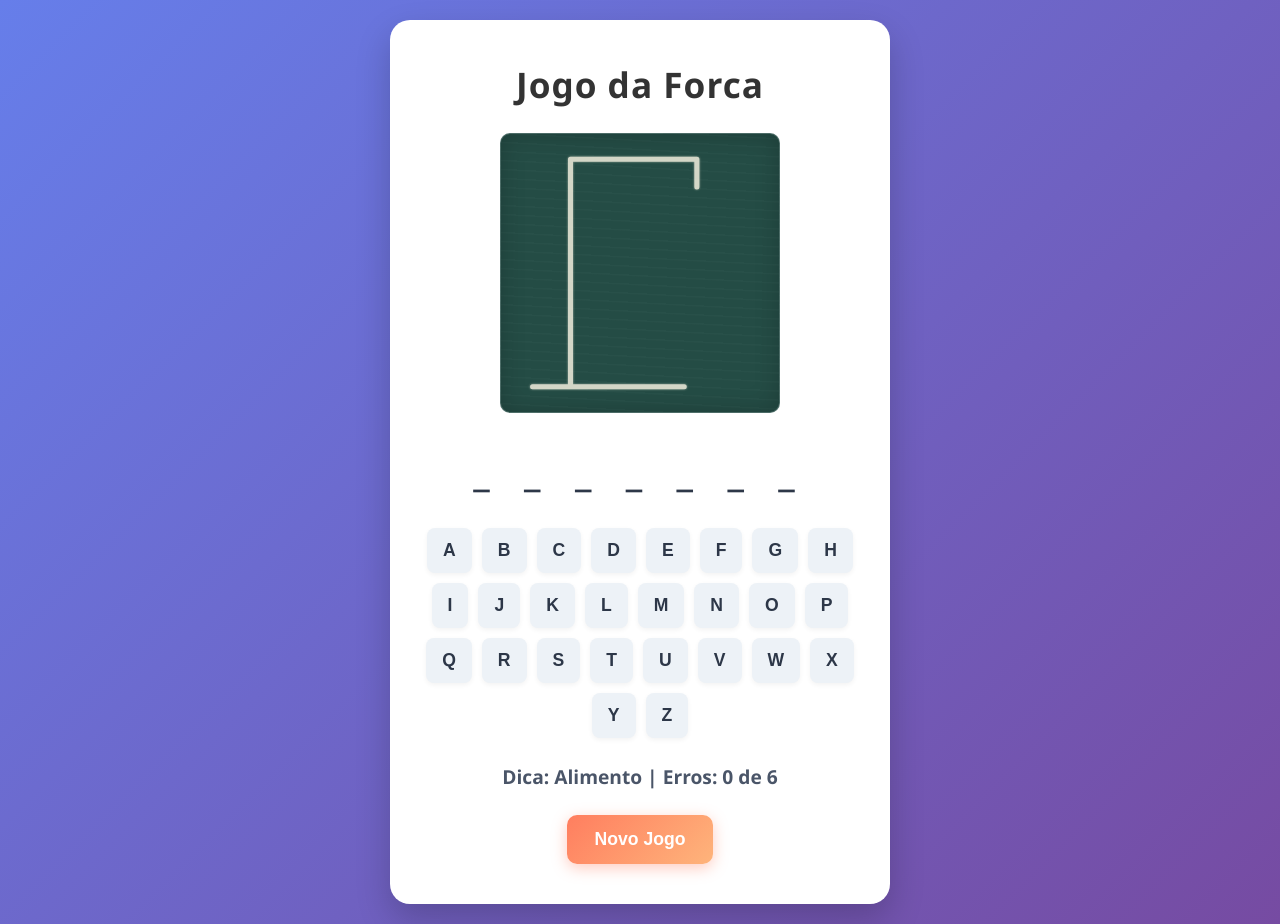
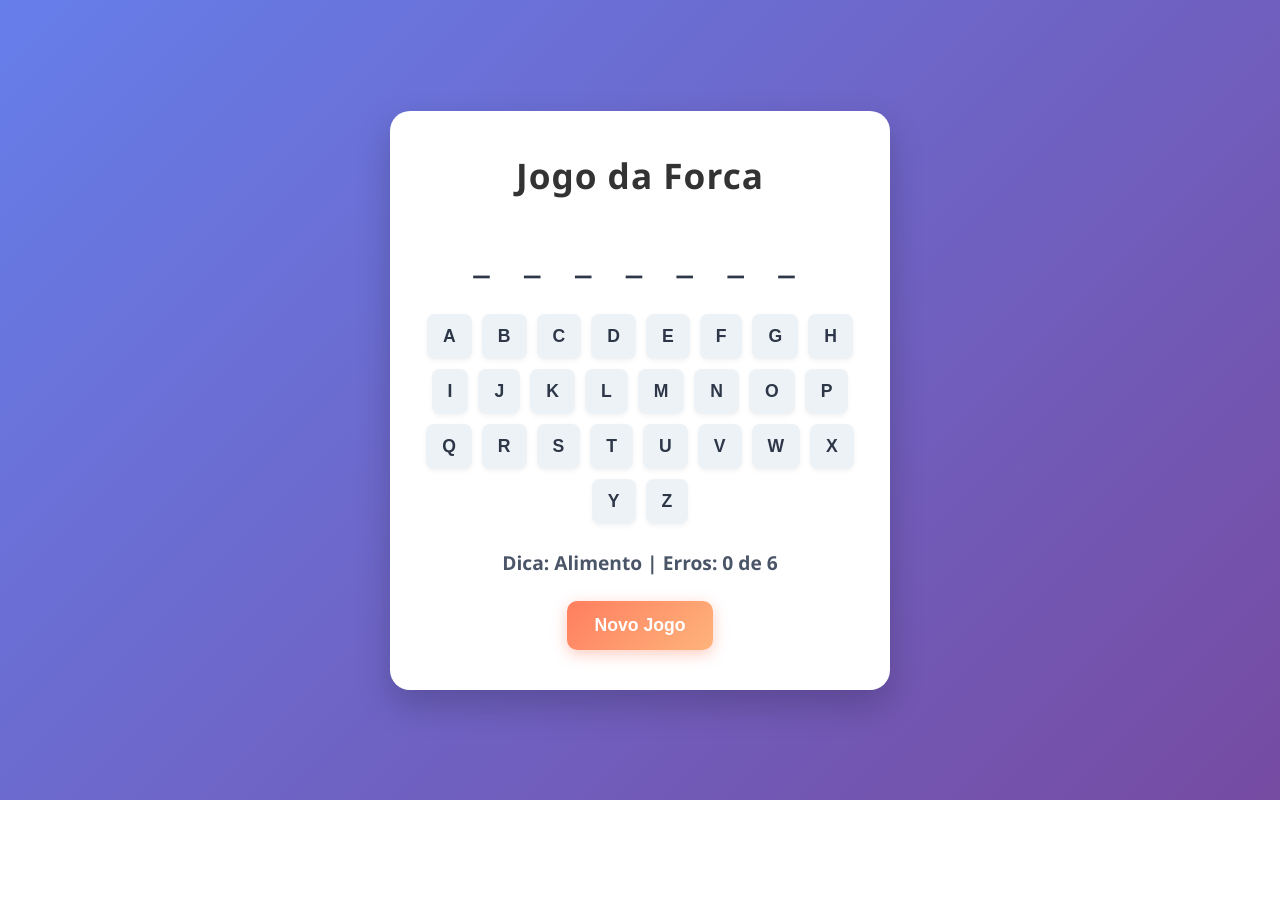
Before and after one commit to valentinaszx/jogo-da-forca, a plain HTML site: page index.html in a window 1280 px wide. After the commit the page ends 800 px from the top, so only its background shows below. Drawn offline with Linux system fonts and the light colour scheme.

Commit message:
Remove estrutura SVG da forca e estilos relacionados

```diff
--- a/index.html
+++ b/index.html
@@ -10,11 +10,6 @@
 <body>
   <div class="container">
     <h1>Jogo da Forca</h1>
-    <div class="forca-palco">
-      <svg id="forca" viewBox="0 0 220 220" role="img" aria-label="Estrutura da forca">
-        <path class="forca-estrutura" d="M25 200 H145 M55 200 V20 H155 V42" />
-      </svg>
-    </div>
     <div id="palavra" class="palavra"></div>
     <div id="teclado" class="teclado"></div>
     <p id="status"></p>
--- a/style.css
+++ b/style.css
@@ -29,33 +29,6 @@ h1 {
   margin-bottom: 25px;
   font-size: 2.2rem;
   letter-spacing: 1px;
-}
-
-.forca-palco {
-  width: min(100%, 280px);
-  margin: 0 auto 24px;
-  overflow: hidden;
-  border: 1px solid rgba(255, 255, 255, 0.18);
-  border-radius: 10px;
-  background-color: #244c45;
-  background-image: repeating-linear-gradient(3deg, transparent 0 7px, rgba(255, 255, 255, 0.018) 8px 9px);
-  box-shadow: inset 0 0 24px rgba(0, 0, 0, 0.2);
-}
-
-#forca {
-  display: block;
-  width: 100%;
-  height: auto;
-}
-
-.forca-estrutura {
-  fill: none;
-  stroke: #fff9e8;
-  stroke-linecap: round;
-  stroke-linejoin: round;
-  filter: drop-shadow(0 0 1px rgba(255, 249, 232, 0.65));
-  stroke-width: 4;
-  opacity: 0.8;
 }
 
 .palavra {
```
